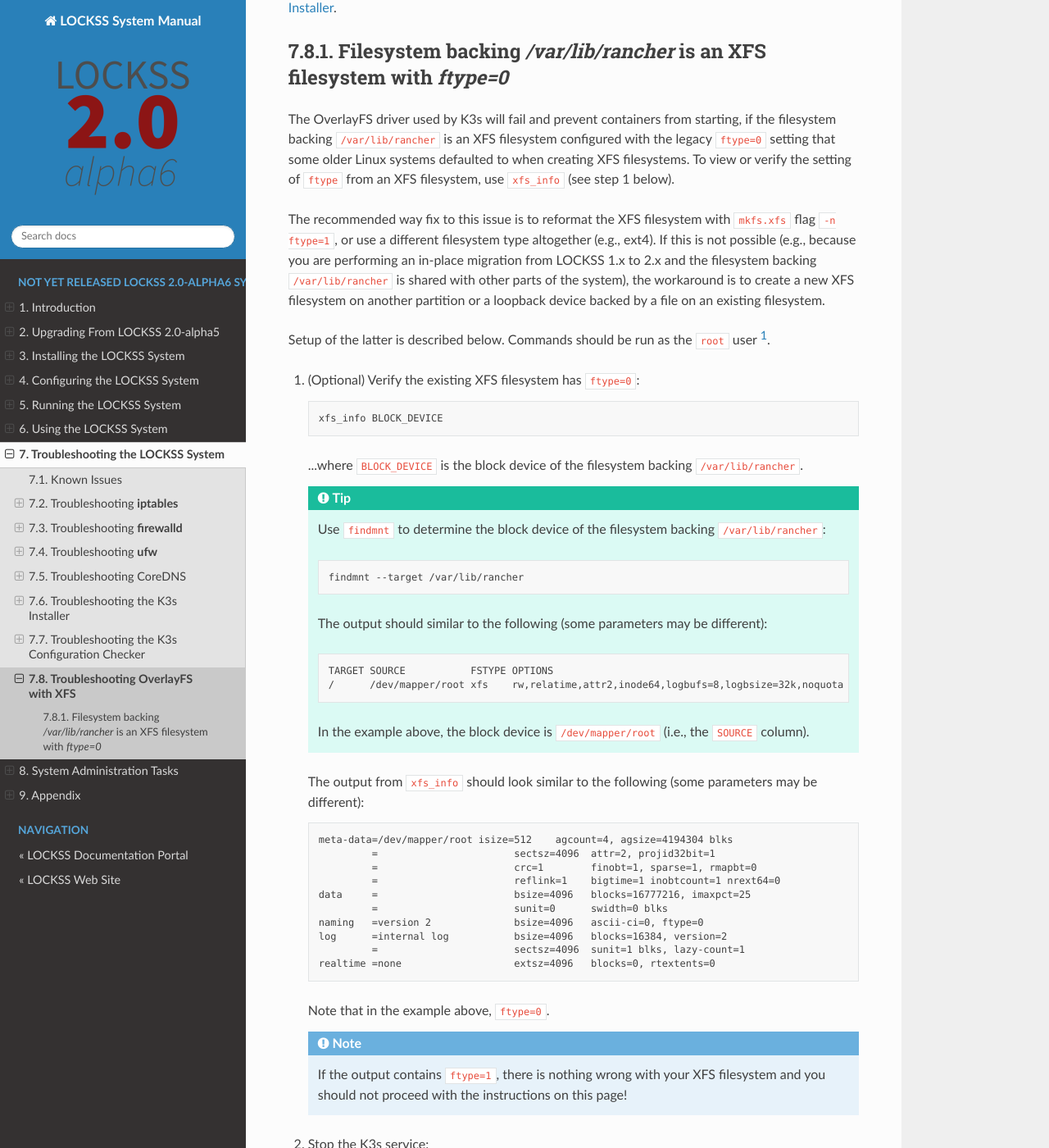
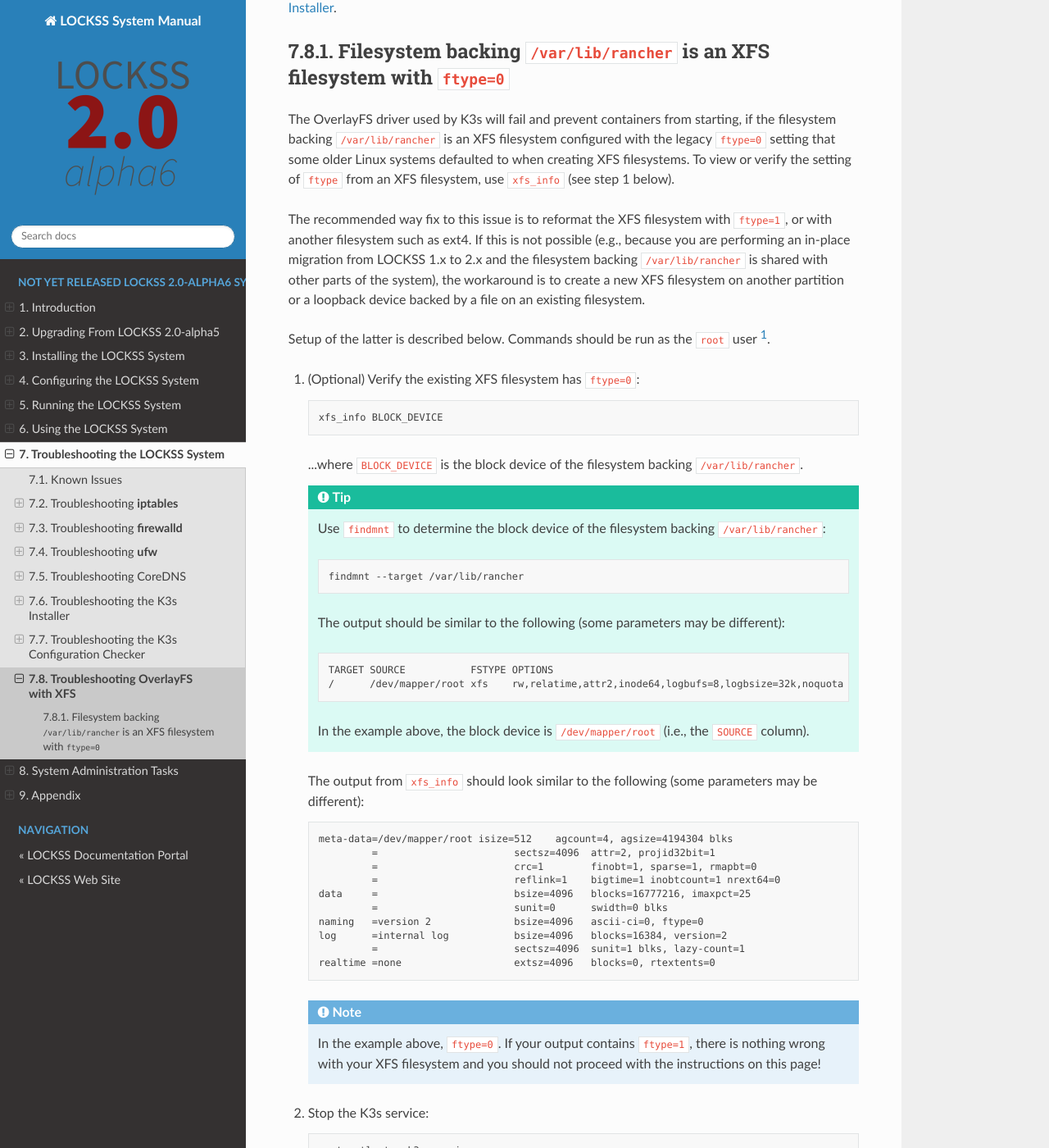
Before and after one commit to lockss/lockss-rtd-manual, a Sphinx documentation site: the page built from docs/troubleshooting/xfs.rst, in a window 1280 px wide and 1400 px high, scrolled down 233 px. Shown: the whole window at 82% size. Built offline with Sphinx 7.4.7 and the Read the Docs theme 2.0.0, drawn with Linux system fonts in a browser that asks for light colours.

Commit message:
Fixed typo; added some clarification

```diff
--- a/docs/troubleshooting/xfs.rst
+++ b/docs/troubleshooting/xfs.rst
@@ -4,20 +4,19 @@ Troubleshooting OverlayFS with XFS
 
 This section provides troubleshooting information for the :ref:`check_xfs` phase of :doc:`/installing/installer`.
 
--------------------------------------------------------------------------
-Filesystem backing `/var/lib/rancher` is an XFS filesystem with `ftype=0`
--------------------------------------------------------------------------
+-----------------------------------------------------------------------------
+Filesystem backing ``/var/lib/rancher`` is an XFS filesystem with ``ftype=0``
+-----------------------------------------------------------------------------
 
 The OverlayFS driver used by K3s will fail and prevent containers from starting, if the filesystem backing
 ``/var/lib/rancher`` is an XFS filesystem configured with the legacy ``ftype=0`` setting that some older Linux systems
 defaulted to when creating XFS filesystems. To view or verify the setting of ``ftype`` from an XFS filesystem, use
 ``xfs_info`` (see step 1 below).
 
-The recommended way fix to this issue is to reformat the XFS filesystem with ``mkfs.xfs`` flag ``-n ftype=1``, or use a
-different filesystem type altogether (e.g., ext4). If this is not possible (e.g., because you are performing an in-place
-migration from LOCKSS 1.x to 2.x and the filesystem backing ``/var/lib/rancher`` is shared with other parts of the
-system), the workaround is to create a new XFS filesystem on another partition or a loopback device backed by a file on
-an existing filesystem.
+The recommended way fix to this issue is to reformat the XFS filesystem with ``ftype=1``, or with another filesystem
+such as ext4. If this is not possible (e.g., because you are performing an in-place migration from LOCKSS 1.x to 2.x and
+the filesystem backing ``/var/lib/rancher`` is shared with other parts of the system), the workaround is to create a new
+XFS filesystem on another partition or a loopback device backed by a file on an existing filesystem.
 
 Setup of the latter is described below. Commands should be run as the ``root`` user  [#fnroot]_.
 
@@ -37,7 +36,7 @@ Setup of the latter is described below. Commands should be run as the ``root`` u
 
          findmnt --target /var/lib/rancher
 
-      The output should similar to the following (some parameters may be different):
+      The output should be similar to the following (some parameters may be different):
 
       .. code-block:: text
 
@@ -61,12 +60,10 @@ Setup of the latter is described below. Commands should be run as the ``root`` u
                =                       sectsz=4096  sunit=1 blks, lazy-count=1
       realtime =none                   extsz=4096   blocks=0, rtextents=0
 
-   Note that in the example above, ``ftype=0``.
-
    .. note::
 
-      If the output contains ``ftype=1``, there is nothing wrong with your XFS filesystem and you should not proceed
-      with the instructions on this page!
+      In the example above, ``ftype=0``. If your output contains ``ftype=1``, there is nothing wrong with your XFS
+      filesystem and you should not proceed with the instructions on this page!
 
 2. Stop the K3s service:
 
```
